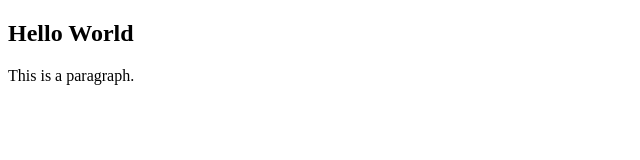
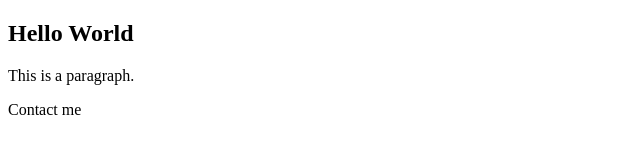
Before and after one commit to foxspiritandraisins/march, a plain HTML site: page index.html in a window 1280 px wide. Shown: the full height of the page, 0-640 px from the left. Drawn offline with Linux system fonts and the light colour scheme.

Commit message:
Update index.html

```diff
--- a/index.html
+++ b/index.html
@@ -6,6 +6,7 @@
 <body>
   <h2>Hello World</h2>
   <p>This is a paragraph.</p>
+  <a href"contact.html">Contact me</a>
 
 
 </body>
```
